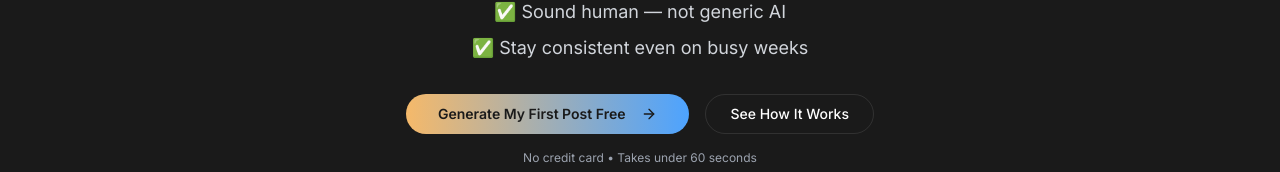
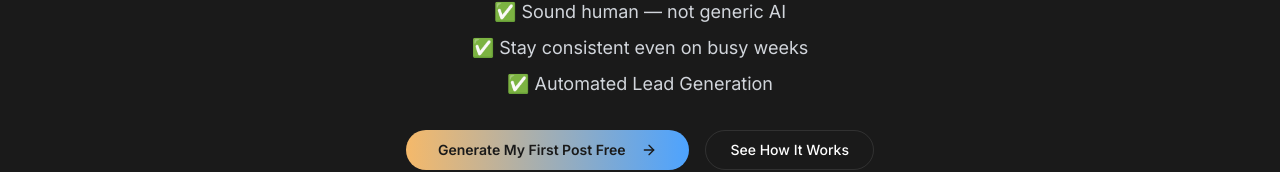
Before and after one commit to Montech-stack/LinkedPilot, a Next.js app: page / in a window 1280 px wide. Shown: the part 386-558 px from the top of the page. Built offline with nearby package versions, Linux system fonts and the light colour scheme; no server answers.

Commit message:
home change

```diff
--- a/app/page.tsx
+++ b/app/page.tsx
@@ -121,6 +121,7 @@ export default function LandingPage() {
               <li>✅ Use proven formats that trigger reach & engagement</li>
               <li>✅ Sound human — not generic AI</li>
               <li>✅ Stay consistent even on busy weeks</li>
+              <li>✅ Automated Lead Generation</li>
             </ul>
 
             <div className="flex flex-col sm:flex-row gap-4 justify-center">
```
